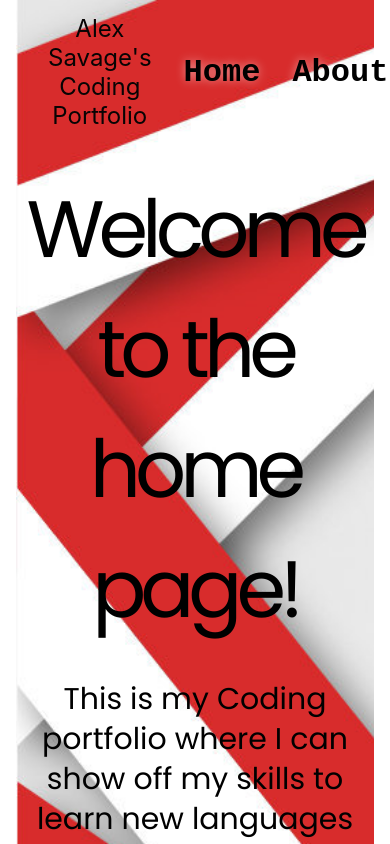
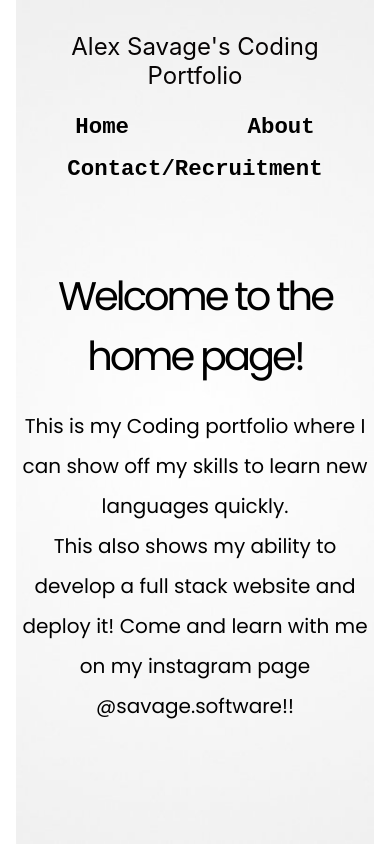
Before and after one commit to Alexander-Savage/Code-Portfolio, a React (Create React App) app: page / in a window 390 px wide. Shown: the top 844 px of the page. Built offline with nearby package versions, Linux system fonts and the light colour scheme.

Commit message:
Optimised website for phone screens

```diff
--- a/src/App.css
+++ b/src/App.css
@@ -18,17 +18,16 @@
 }
 
 .App-header {
-  background-color: #282c34;
   min-height: 100vh;
   display: flex;
-  flex-direction: column;
   align-items: center;
   justify-content: center;
-  font-size: calc(10px + 2vmin);
   background-image: url('./images/—Pngtree—3d\ indonesia\ national\ flag\ frame_1180187.jpg');
   background-size: cover;
   height: auto;
   color: black;
+  background-position: center center;
+  background-repeat: no-repeat;
 }
 
 .App-link {
--- a/src/components/HomePage.js
+++ b/src/components/HomePage.js
@@ -11,7 +11,7 @@ function HomePage() {
       <br/>
       This also shows my ability to develop a full stack website and deploy it!
 
-      Come and learn with me on my instagram page (ITS AMAZING!!) <a href="https://instagram.com/savage.software?igshid=NzZlODBkYWE4Ng==">@savage.software!!</a>
+      Come and learn with me on my instagram page <a href="https://instagram.com/savage.software?igshid=NzZlODBkYWE4Ng==">@savage.software!!</a>
       </p>
       {/* <div className='card'>
         <div>Some cool text</div>
--- a/src/styles/HomePage.css
+++ b/src/styles/HomePage.css
@@ -2,14 +2,14 @@
 
 .home-header{
     font-family: 'Poppins';
-    font-size: 80px;
-    letter-spacing: -6px;
+    font-size: 40px;
+    letter-spacing: -3px;
     color: black;
 }
 
 .home-description {
     font-family: 'Poppins';
-    font-size: 30px;
+    font-size: 20px;
     line-height: 40px;
     color: black;
 }
--- a/src/styles/NavBar.css
+++ b/src/styles/NavBar.css
@@ -55,5 +55,25 @@
     border-left: 100px;
     margin: 0;
     padding: 1rem;
-    z-index: 400; /* set a higher z-index value than the navbar to make sure the title is displayed on top */
+    z-index: 500; /* set a higher z-index value than the navbar to make sure the title is displayed on top */
   }
+
+  @media only screen and (max-width: 600px) {
+    .navbar {
+      padding: 1rem; /* reduce the padding for small screens */
+      height: auto; /* set the height to auto to allow the content to wrap */
+
+    }
+
+    ul {
+      flex-wrap: wrap;
+    }
+
+    li {
+      margin: 0.5rem; /* increase the margin for small screens */
+    }
+
+    .navbar a {
+      font-size: 1.4rem; /* reduce the font size even further for small screens */
+    }
+  }
```
